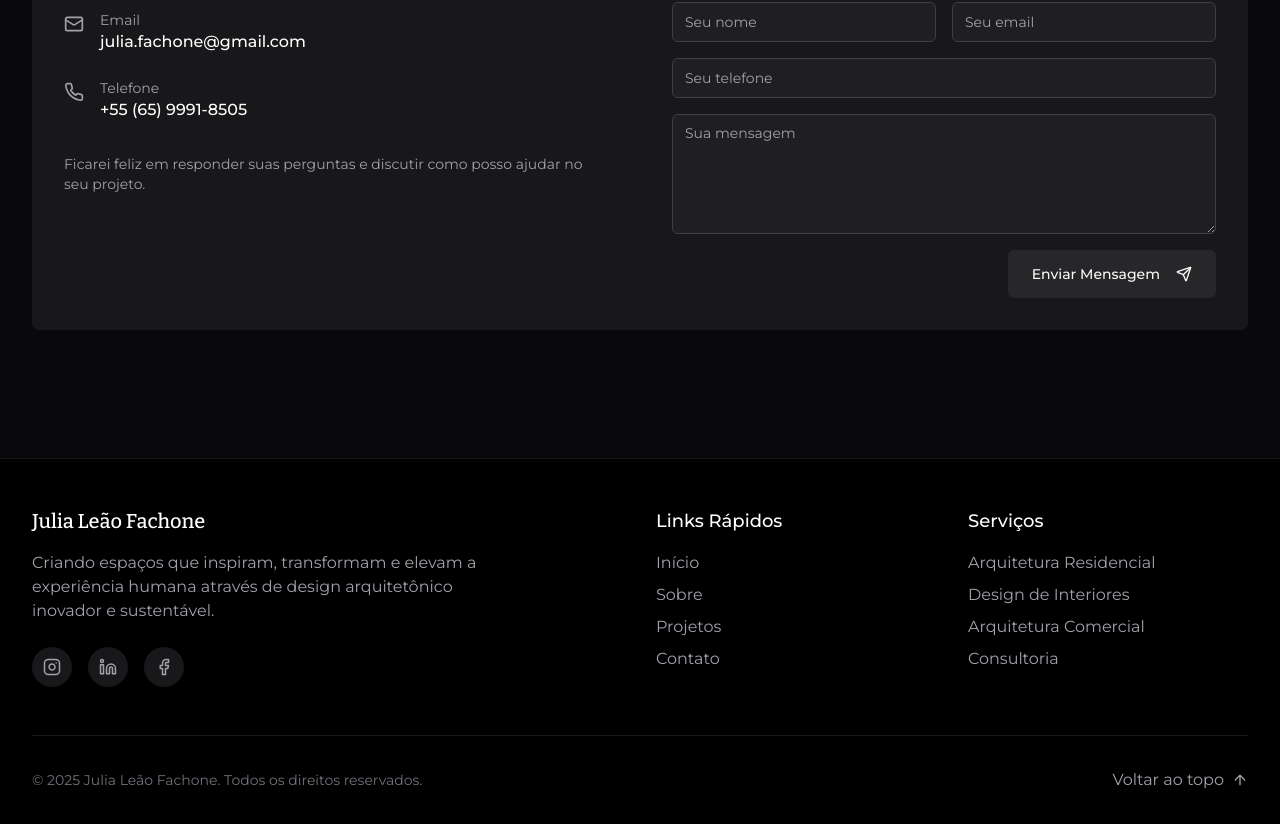
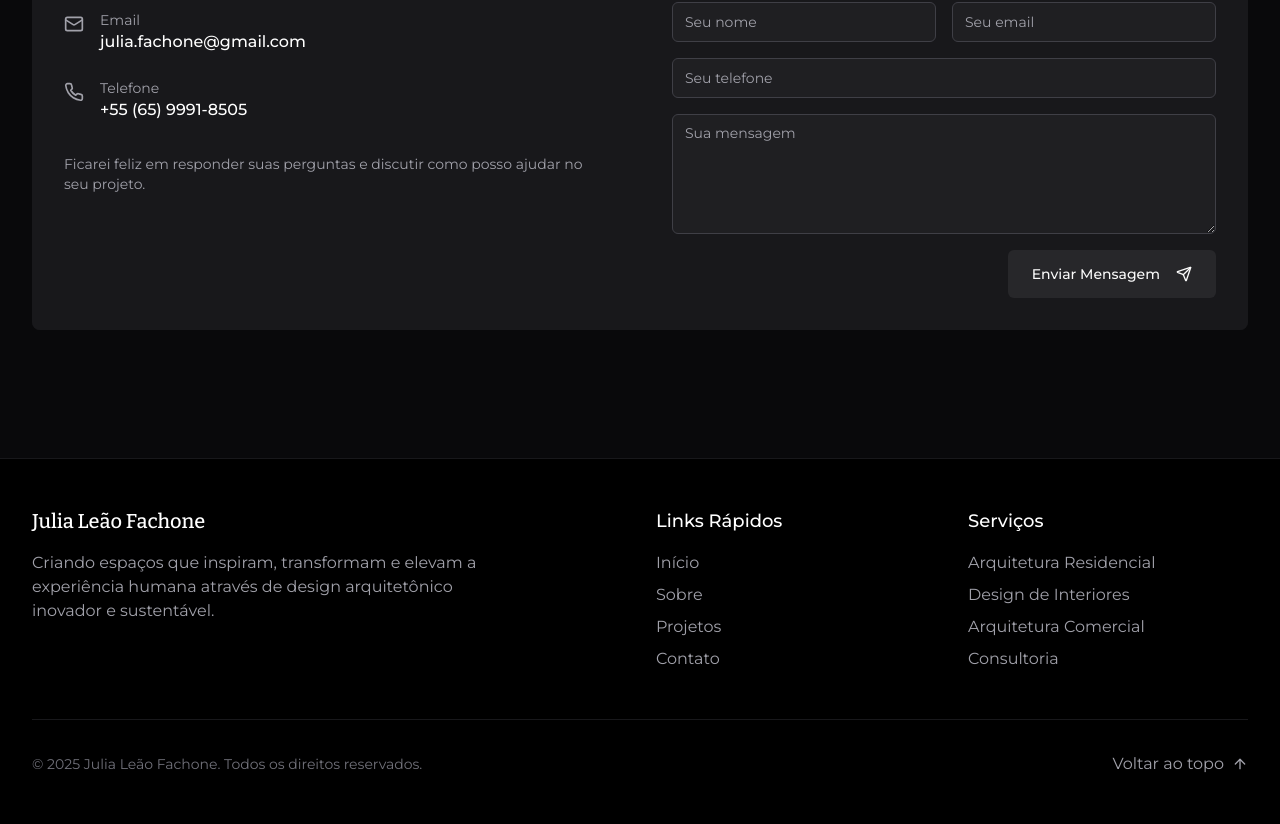
Before and after one commit to Acaj0/julia-fachone-portfolio, a Next.js app: page / in a window 1280 px wide. Shown: the part 3856-4680 px from the top of the page. Built offline with nearby package versions, Linux system fonts and the light colour scheme.

Commit message:
Removendo botao de redes sociais

```diff
--- a/components/footer.tsx
+++ b/components/footer.tsx
@@ -22,24 +22,7 @@ export default function Footer() {
               inovador e sustentável.
             </p>
             <div className="flex space-x-4">
-              <Link
-                href="https://instagram.com"
-                className="w-10 h-10 rounded-full bg-zinc-900 flex items-center justify-center text-zinc-400 hover:text-white hover:bg-zinc-800 transition-colors"
-              >
-                <Instagram size={18} />
-              </Link>
-              <Link
-                href="https://linkedin.com"
-                className="w-10 h-10 rounded-full bg-zinc-900 flex items-center justify-center text-zinc-400 hover:text-white hover:bg-zinc-800 transition-colors"
-              >
-                <Linkedin size={18} />
-              </Link>
-              <Link
-                href="https://facebook.com"
-                className="w-10 h-10 rounded-full bg-zinc-900 flex items-center justify-center text-zinc-400 hover:text-white hover:bg-zinc-800 transition-colors"
-              >
-                <Facebook size={18} />
-              </Link>
+
             </div>
           </div>
 
```
